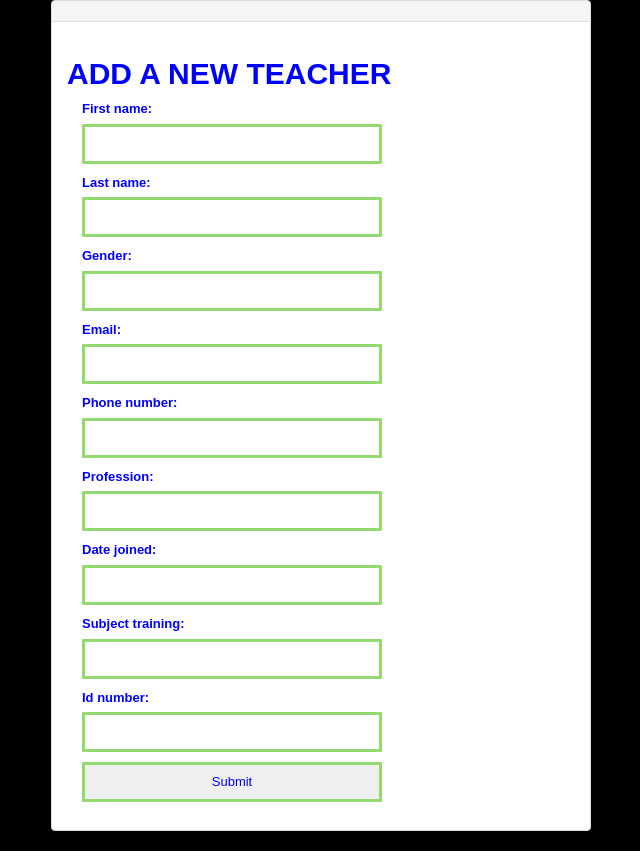
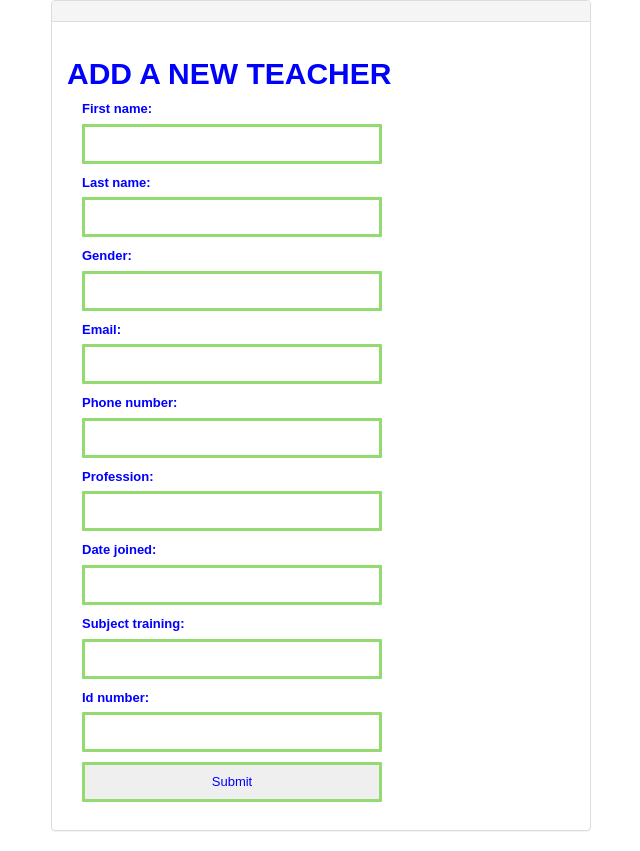
Before and after one commit to wanjiru121/TSC-project, a Django app: page /teacher/add/ in a window 1280 px wide. Shown: the whole page, without its empty margins (34-674 px from the left). Run offline with Django 3.2, Linux system fonts and the light colour scheme; some libraries are stand-ins or nearby versions.

Commit message:
commiting updates

```diff
--- a/student/views.py
+++ b/student/views.py
@@ -17,7 +17,7 @@ def add_student(request):
 
 def list_students(request):
     students = Student.objects.all()
-    courses = student.courses.all()
+    courses = Student.courses
     return render(request,"all_students.html",{"students":students},{"courses":courses})
 
 def student_details(request,pk):
--- a/teacher/templates/add_teacher.html
+++ b/teacher/templates/add_teacher.html
@@ -5,7 +5,7 @@
   </head>
    <style type="text/css">
   body{
-  	background-color: black;
+  	background-color: white;
   	color: white;
 
   }
```
Also changed, not shown: db.sqlite3.
